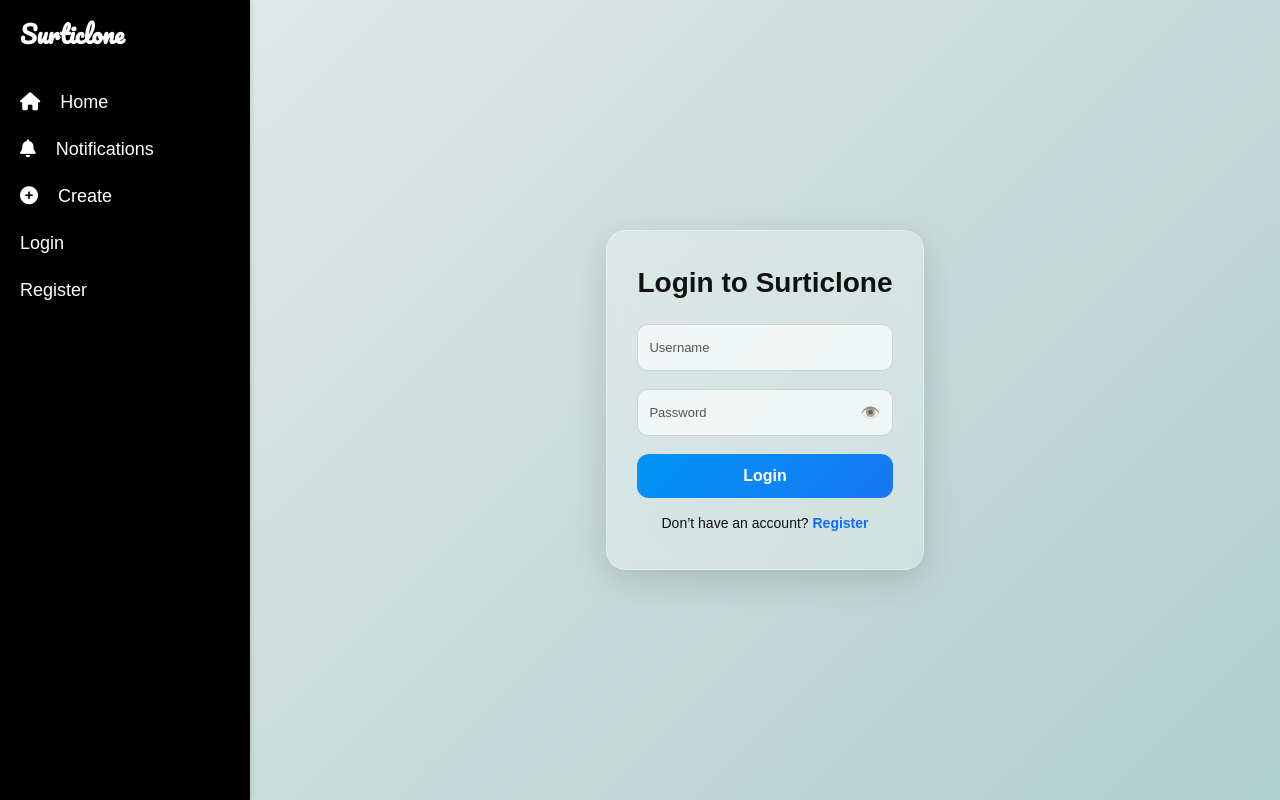
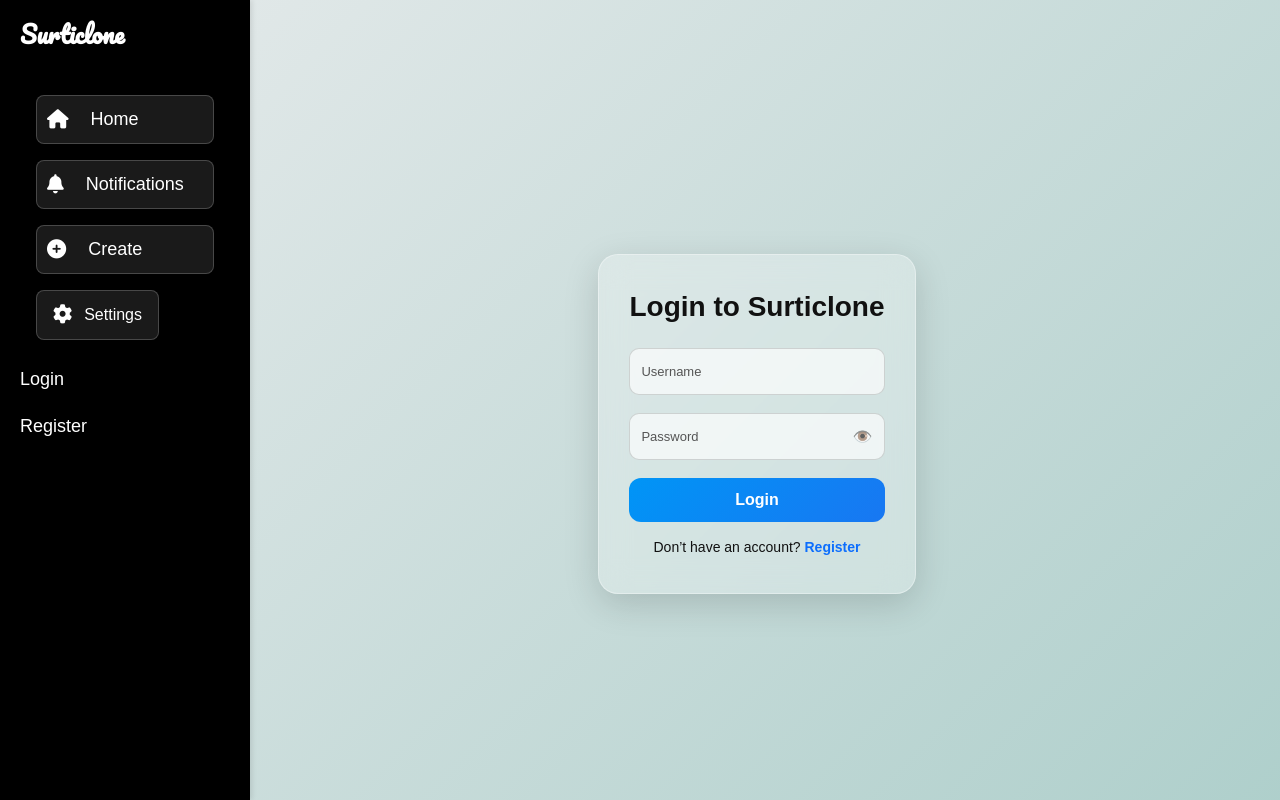
Before and after one commit to gpanish1208-blip/social_project, a Django app: a page that uses posts/templates/posts/base.html in a window 1280 px wide. Run offline with Django 5.2, Linux system fonts and the light colour scheme.

Commit message:
Update UI, settings page, background image

```diff
--- a/posts/templates/posts/base.html
+++ b/posts/templates/posts/base.html
@@ -290,13 +290,58 @@ body {
 @media (min-width: 768px) {
     .col-md-8 {
         flex: 0 0 auto;
-        width: 30.666667%;
+        width: 45.666667%;
     }
 }
 .logo-mobile{
     font-family: "Pacifico", cursive;
     font-size: 20px;
     color: #111;
+}
+
+.sidebar-menu {
+  display: flex;
+  flex-direction: column;
+  gap: 1rem;
+  padding: 1rem;
+}
+.sidebar-btn {
+  display: flex;
+  align-items: center;
+  padding: 0.75rem 1rem;
+  color: #fff;
+  text-decoration: none;
+  background: rgba(255, 255, 255, 0.1);
+  backdrop-filter: blur(10px);
+  -webkit-backdrop-filter: blur(10px);
+  border: 1px solid rgba(255, 255, 255, 0.2);
+  border-radius: 8px;
+  transition: background 0.3s ease, box-shadow 0.3s ease;
+}
+.sidebar-btn i {
+  margin-right: 0.75rem;
+  font-size: 1.2rem;
+}
+.sidebar-btn:hover {
+  background: rgba(255, 255, 255, 0.2);
+  box-shadow: 0 4px 16px rgba(255, 255, 255, 0.2);
+}
+@media (max-width: 768px) {
+  .sidebar-menu {
+    flex-direction: row;
+    justify-content: space-around;
+  }
+  .sidebar-btn {
+    flex: 1;
+    justify-content: center;
+    padding: 0.5rem;
+  }
+  .sidebar-btn span {
+    display: none;
+  }
+  .sidebar-btn i {
+    margin-right: 0;
+  }
 }
 
 
@@ -319,10 +364,10 @@ body {
     </button>
   </div>
 <!-- MOBILE TOPBAR -->
-<div class="mobile-topbar d-lg-none">
+<div class="mobile-topbar d-lg-none bg-black">
 
     <!-- hamburger -->
-    <button class="btn btn-light p-2 shadow-sm" data-bs-toggle="offcanvas"
+    <button class="btn btn-light p-2 shadow-sm bg-white" data-bs-toggle="offcanvas"
         data-bs-target="#mobileSidebar">
         <svg width="20" height="20" viewBox="0 0 24 24" fill="none">
             <path d="M3 6h18M3 12h18M3 18h18"
@@ -331,7 +376,7 @@ body {
     </button>
 
     <!-- MOBILE LOGO (Added) -->
-    <h4 class="logo-mobile ms-3" style="margin-bottom: 0px;">Surticlone</h4>
+    <h4 class="logo-mobile ms-3 text-white" style="margin-bottom: 0px;">Surticlone</h4>
 
 </div>
 
@@ -342,17 +387,36 @@ body {
 
 </div>
 
-  <!-- LEFT SIDEBAR -->
+
   <!-- LEFT SIDEBAR -->
 <div id="sidebar" class="sidebar"  >
   <h4 class="logo">Surticlone</h4>
 
 
-  <a href="{% url 'home' %}" style="font-size: large;"><i class="fa-sharp-duotone fa-solid fa-house" style="padding-right: 10px;"></i>Home</a>
+  <div class="sidebar-menu">
+  <a href="{% url 'home' %}" class="sidebar-btn">
+    <i class="fas fa-home" style="padding-left: 10px;"></i><span>Home</span>
+  </a>
+  <a href="{% url 'notifications' %}" class="sidebar-btn">
+    <i class="fas fa-bell" style="padding-left: 10px;"></i><span>Notifications</span>
+  </a>
+  <a href="{% url 'create_post' %}" class="sidebar-btn">
 
-  <a href="{% url 'notifications' %}" style="font-size: large;"><i class="fa-etch fa-solid fa-bell" style="padding-right: 10px;"></i>Notifications</a>
+    <i class="fas fa-plus-circle" style="padding-left: 10px;"></i><span>Create</span>
+  </a>
 
-  <a href="{% url 'create_post' %}" style="font-size: large;"><i class="fa-sharp-duotone fa-solid fa-circle-plus" style="padding-right: 10px;"></i>Create</a>
+  <div class="settings-wrapper">
+  <button class="sidebar-btn" onclick="toggleTheme()">
+  <i class="fas fa-cog"></i>
+  <span>Settings</span>
+</button>
+
+
+
+</div>
+
+</div>
+
 
   {% if user.is_authenticated %}
       <!-- PROFILE SECTION (Instagram style) -->
@@ -380,7 +444,7 @@ body {
       </div>
 
       <!-- LOGOUT BUTTON -->
-      <form method="POST" action="{% url 'logout' %}" style="padding: 10px; padding-top: 485px;">
+      <form method="POST" action="{% url 'logout' %}" style="padding: 10px; padding-top: 300px;">
         {% csrf_token %}
         <button type="submit" class="btn btn-outline-danger w-100">
           Logout
@@ -401,42 +465,61 @@ body {
 
   <!-- MOBILE OFFCANVAS SIDEBAR (left slide) -->
   <div class="offcanvas offcanvas-start" tabindex="-1" id="mobileSidebar">
-    <div class="offcanvas-header">
+  <div class="offcanvas-header bg-black text-white">
     <h5 class="offcanvas-title">Menu</h5>
-      <button type="button" class="btn-close text-reset" data-bs-dismiss="offcanvas"></button>
+    <button type="button" class="btn-close text-reset bg-white" data-bs-dismiss="offcanvas"></button>
   </div>
-    <div class="offcanvas-body p-0">
-      <div class="list-group list-group-flush" >
-        <a class="list-group-item list-group-item-action text-black" href="{% url 'home' %}">Home</a>
-        <!-- <button class="list-group-item list-group-item-action"
-          onclick="document.getElementById('searchInput')?.focus()">Search</button>
-        <a class="list-group-item list-group-item-action text-black" href="#">Explore</a>
-        <a class="list-group-item list-group-item-action text-black" href="#">Reels</a> -->
 
-        <a class="list-group-item list-group-item-action text-black" href="{% url 'notifications' %}">
+  <div class="offcanvas-body p-0 bg-black text-white">
+    <div class="list-group list-group-flush">
+
+      <a class="list-group-item list-group-item-action  bg-black text-white" href="{% url 'home' %}">
+        Home
+      </a>
+
+      <a class="list-group-item list-group-item-action  bg-black text-white" href="{% url 'notifications' %}">
         Notifications
       </a>
 
-        <a class="list-group-item list-group-item-action text-black" href="{% url 'create_post' %}">Create</a>
-        <div class="profile-compact">
+      <a class="list-group-item list-group-item-action  bg-black text-white" href="{% url 'create_post' %}">
+        Create
+      </a>
+
+      <!-- SETTINGS -->
+      <div class="list-group-item  bg-black text-white">
+        <strong>Settings</strong>
+        <div class="d-flex gap-2 mt-2">
+        </div>
+      </div>
+
       {% if user.is_authenticated %}
-          <a href="{% url 'profile' user.username %}" class="d-flex align-items-center gap-2 text-decoration-none">
-            <img src="{{ user.profile.profile_image.url }}" class="profile-pic" alt="pf">
+      <div class="list-group-item  bg-black text-white">
+        <a href="{% url 'profile' user.username %}"
+           class="d-flex align-items-center gap-2 text-decoration-none">
+          <img src="{{ user.profile.profile_image.url }}"
+               class="profile-pic" alt="pf">
           <div>
             <div style="font-weight:600">{{ user.username }}</div>
-              <div class="small-muted">View profile</div>
+            <div class="small text-white">View profile</div>
           </div>
         </a>
-          <div class="mt-3">
-            <form method="POST" action="{% url 'logout' %}">{% csrf_token %}
-              <button class="btn btn-outline-secondary w-100" type="submit">Logout</button>
+
+        <form method="POST" action="{% url 'logout' %}" class="mt-3">
+          {% csrf_token %}
+          <button class="btn btn-outline-primary w-100" type="submit">
+            Logout
+          </button>
         </form>
       </div>
       {% else %}
-          <a class="list-group-item list-group-item-action" href="{% url 'login' %}">Login</a>
-          <a class="list-group-item list-group-item-action" href="{% url 'register' %}">Register</a>
+      <a class="list-group-item list-group-item-action" href="{% url 'login' %}">
+        Login
+      </a>
+      <a class="list-group-item list-group-item-action" href="{% url 'register' %}">
+        Register
+      </a>
       {% endif %}
-        </div>
+
     </div>
   </div>
 </div>
@@ -452,7 +535,7 @@ body {
         {% endfor %}
         {% endif %}
 
-        <div class="feed-inner">
+        <div class="feed-inner pt-5 pe-3">
           {% block content %}
           <!-- your posts should render here (post-card markup) -->
           {% endblock %}
@@ -530,9 +613,10 @@ body {
 
   <script src="https://cdn.jsdelivr.net/npm/bootstrap@5.3.2/dist/js/bootstrap.bundle.min.js"></script>
 
-  <!-- keep your CSRF helper & like/comment AJAX if present previously -->
  <script>
-    // CSRF token helper (keeps existing functionality)
+/* ===============================
+   CSRF TOKEN HELPER (GLOBAL)
+================================ */
 function getCookie(name) {
   let cookieValue = null;
   if (document.cookie && document.cookie !== '') {
@@ -547,27 +631,24 @@ body {
   }
   return cookieValue;
 }
+
+// Declare ONCE
 const csrftoken = getCookie('csrftoken');
 
-    // Like/comment handlers — keep your existing handlers (if any) here.
-    // Example: document.querySelectorAll('.like-btn').forEach(...)
-
-    /* optional: auto-close mobile offcanvas when clicking a link (small UX nicety) */
+/* ===============================
+   AUTO-CLOSE BOOTSTRAP OFFCANVAS
+================================ */
 document.addEventListener('click', function (e) {
   const offcanvasEl = document.getElementById('mobileSidebar');
   if (!offcanvasEl) return;
-      const bs = bootstrap.Offcanvas.getInstance(offcanvasEl);
-      if (!bs) return;
-      // if a link inside offcanvas is clicked, close it
+
+  const bsInstance = bootstrap.Offcanvas.getInstance(offcanvasEl);
+  if (!bsInstance) return;
+
   if (e.target.closest('.offcanvas') && e.target.closest('a')) {
-        bs.hide();
+    bsInstance.hide();
   }
 });
-
-    function toggleMenu() {
-      document.getElementById("sidebar").classList.toggle("active");
-      document.getElementById("overlay").classList.toggle("show");
-    }
 </script>
 
 
--- a/posts/urls.py
+++ b/posts/urls.py
@@ -44,9 +44,7 @@ urlpatterns = [
 
     path('comment/delete/<int:comment_id>/', views.delete_comment, name='delete_comment'),
 
-
-
-
+    path('settings/', views.settings_view, name='settings'),
 
 
 ]
--- a/posts/views.py
+++ b/posts/views.py
@@ -327,3 +327,8 @@ def toggle_follow(request, username):
         target_profile.followers.add(request.user)
 
     return redirect("profile", username=username)
+
+
+@login_required
+def settings_view(request):
+    return render(request, 'posts/settings.html')
```
Also changed, not shown: posts/templates/posts/delete_post.html (+9 -0 lines), posts/templates/posts/settings.html (added, +13 -0 lines), db.sqlite3, static/css/bg.JPG (added), 1 other file. Lines whose indentation alone changed are shown as unchanged.
